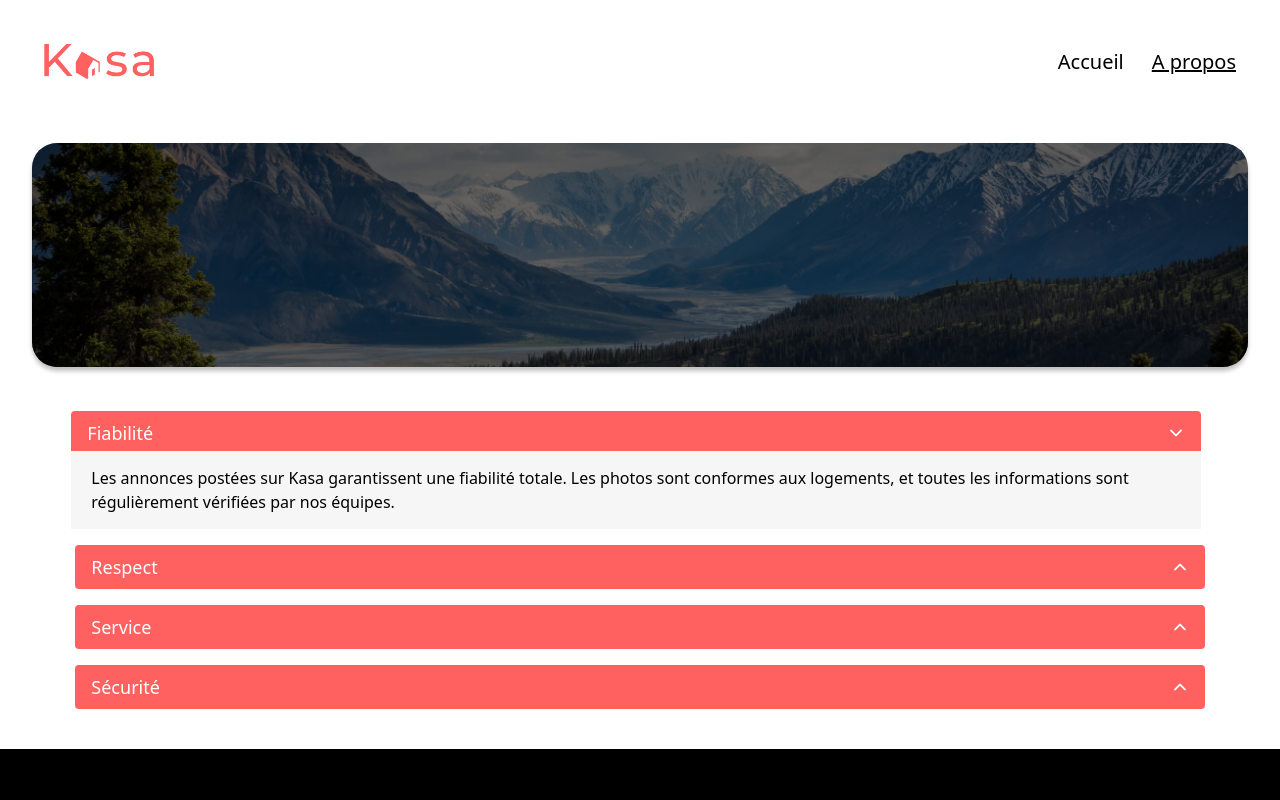
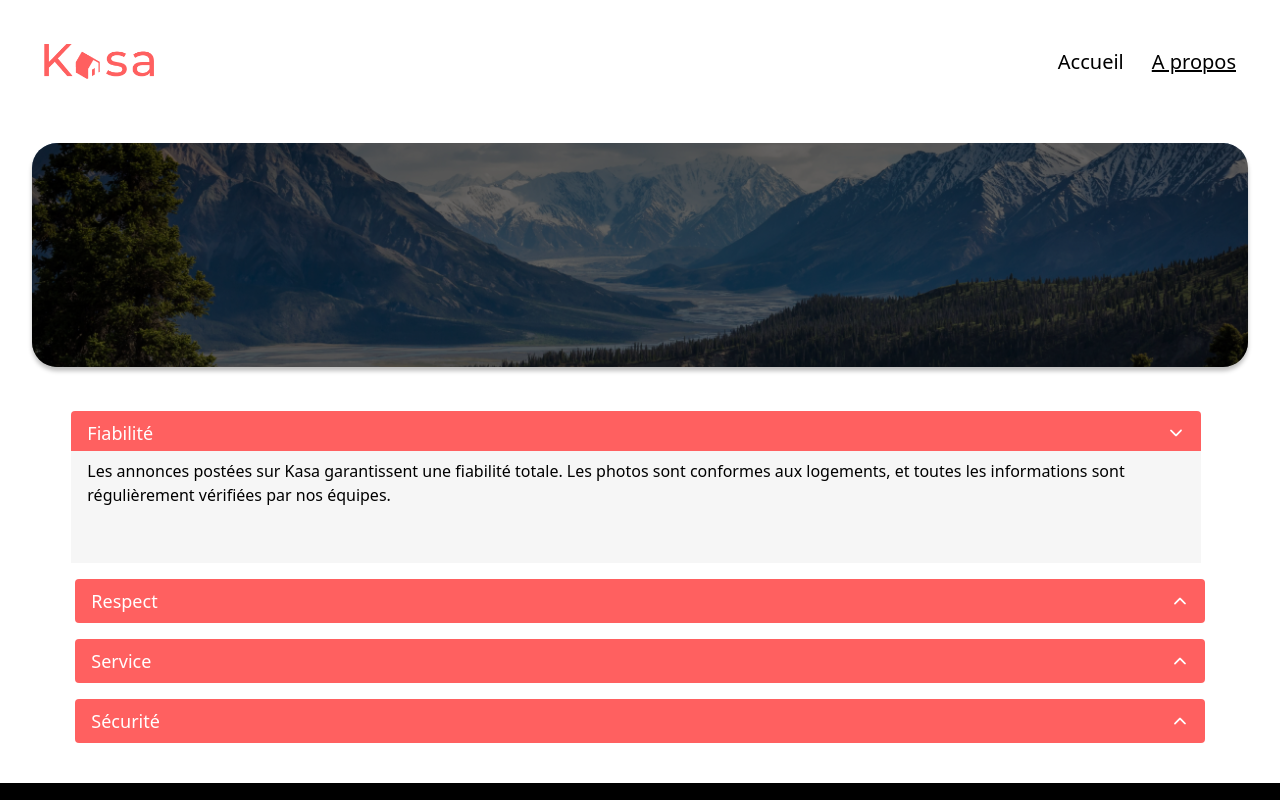
Before and after one commit to Karlito14/kasa-nextJs, a Next.js app: page /about in a window 1280 px wide. Both pictures are taken after a click on the icon 1175 px from the left and 433 px from the top of the page. Shown: the top 800 px of the page. Built offline with nearby package versions, Linux system fonts and the light colour scheme.

Commit message:
modification hauteur content collapse

```diff
--- a/app/(pages)/globals.css
+++ b/app/(pages)/globals.css
@@ -6,8 +6,8 @@
     .content-collapse {
         background-color: #F6F6F6;
         transition: all 0.4s;
-        padding: 15px 20px;
     }
+
     .container-banner {
         margin: 20px;
         height: 110px;
--- a/app/components/Collapse/Collapse.tsx
+++ b/app/components/Collapse/Collapse.tsx
@@ -8,15 +8,15 @@ export const Collapse = (props : { object : Rule | Equipement}) => {
 
     const renderContent = () => {
         if(typeof props.object.content === 'string') {
-            return <p className='content-collapse -mt-1'>{props.object.content}</p>;
+            return <p className='content-collapse h-28 px-4 py-2 -mt-1 overflow-hidden hover:overflow-auto'>{props.object.content}</p>;
         } else {
             const list: React.JSX.Element[] = [];
 
             props.object.content.map((item: string, index: number) => {
-                list.push(<li className='content-collapse' key={`${index}-${item}`}>{item}</li>);
+                list.push(<li className='content-collapse py-2 px-4' key={`${index}-${item}`}>{item}</li>);
             });
 
-            return <ul className='-mt-1 bg-[#F6F6F6]'>{list}</ul>;
+            return <ul className='-mt-1 h-28 bg-[#F6F6F6] overflow-hidden hover:overflow-auto'>{list}</ul>;
         }
     };
 
```
